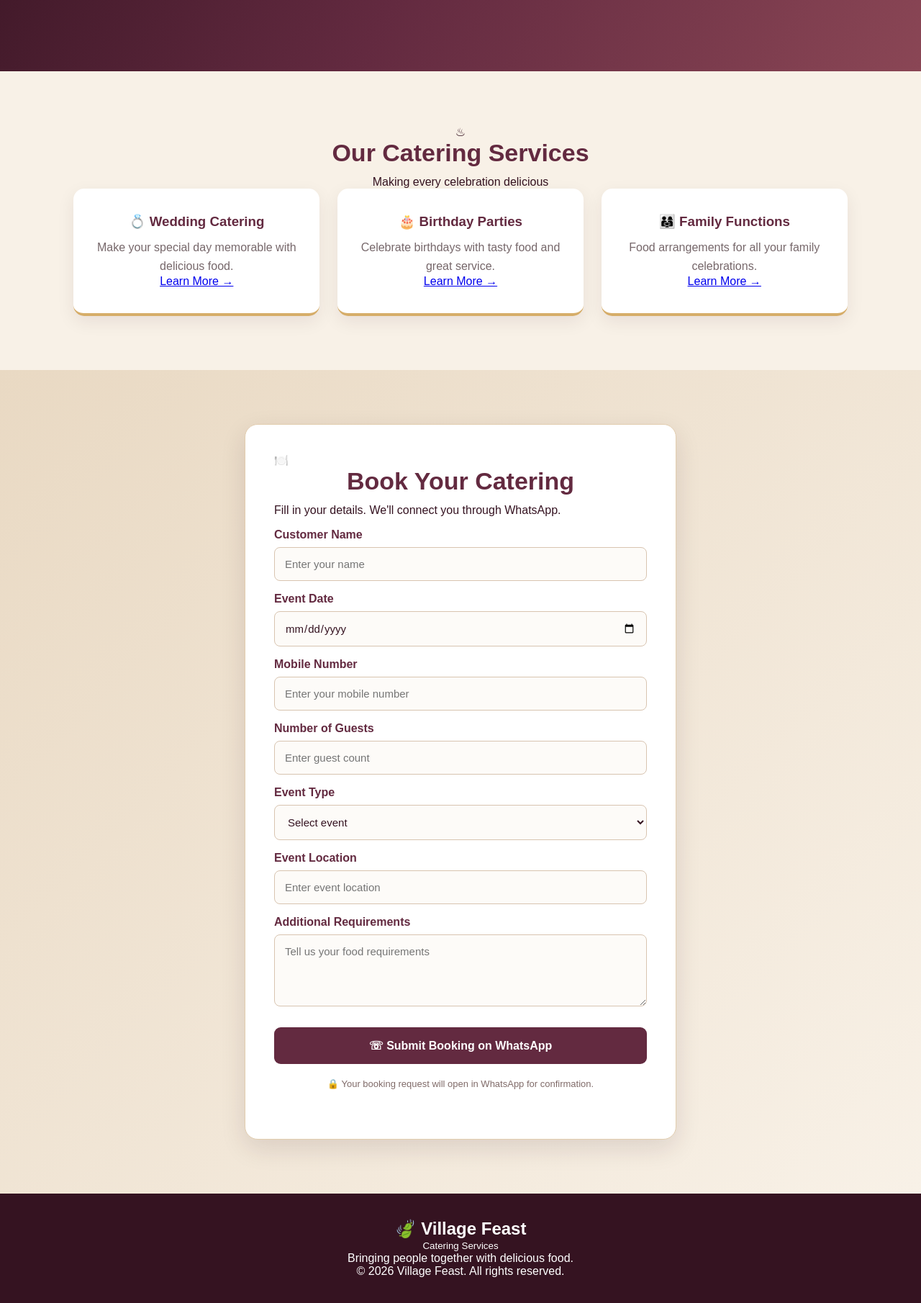
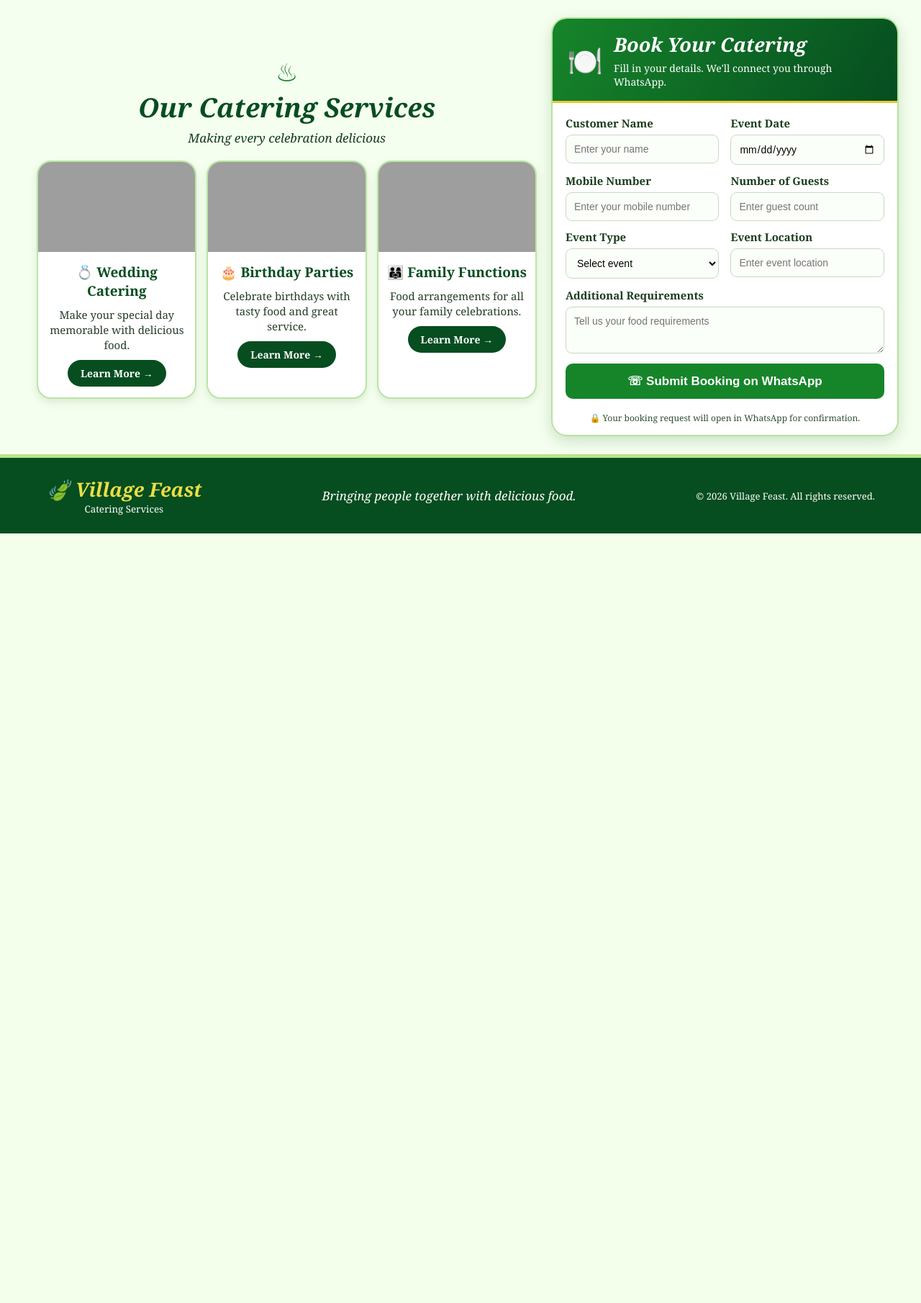
Before and after one commit to vinay2006abc/Village-feast, a Flask app: page / in a window 1280 px wide. Shown: the part 562-2372 px from the top of the page at 72% size. After the commit the page ends 1303 px from the top, so only its background shows below. Run offline with Flask 3, Linux system fonts and the light colour scheme; parts of the project's set-up code (start-up, migrations or seed data) failed here and were passed over; grey boxes are pictures that could not be loaded.

Commit message:
Replace Royal Burgundy theme with Light Green theme

```diff
--- a/static/style.css
+++ b/static/style.css
@@ -1,4 +1,6 @@
-/* VILLAGE FEAST - ROYAL BURGUNDY THEME */
+/* =====================================
+   VILLAGE FEAST - LIGHT GREEN THEME
+   ===================================== */
 
 * {
     margin: 0;
@@ -11,377 +13,588 @@ html {
 }
 
 body {
-    font-family: Arial, sans-serif;
-    background: #F8F1E7;
-    color: #351321;
+    font-family: Georgia, 'Times New Roman', serif;
+    background: #f5ffef;
+    color: #123d19;
+    overflow-x: hidden;
 }
+
+:root {
+    --light-green: #e5f8d9;
+    --soft-green: #f5ffef;
+    --green: #16852a;
+    --dark-green: #064d20;
+    --gold: #e7c62e;
+    --white: #ffffff;
+}
+
 
 /* HEADER */
 
-header {
-    background: #351321;
-    color: white;
-    padding: 20px 7%;
+.header {
+    width: 100%;
+    min-height: 95px;
+    padding: 12px 5%;
     display: flex;
+    align-items: center;
     justify-content: space-between;
-    align-items: center;
-    flex-wrap: wrap;
-    gap: 15px;
+    gap: 20px;
+    background: #f3ffeb;
+    border-bottom: 2px solid #c5e7b6;
+    position: relative;
+    z-index: 10;
 }
 
 .logo {
-    font-size: 25px;
+    display: flex;
+    align-items: center;
+    gap: 12px;
+}
+
+.logo-icon {
+    font-size: 45px;
+}
+
+.logo h2 {
+    color: var(--dark-green);
+    font-size: 34px;
+    font-style: italic;
     font-weight: bold;
-    color: #F1D69A;
+}
+
+.logo small {
+    display: block;
+    text-align: center;
+    font-size: 14px;
+    letter-spacing: 2px;
 }
 
 nav {
     display: flex;
-    gap: 25px;
+    align-items: center;
+    gap: 30px;
 }
 
 nav a {
-    color: white;
+    color: var(--dark-green);
     text-decoration: none;
     font-weight: bold;
+    font-size: 17px;
     transition: 0.3s;
 }
 
 nav a:hover {
-    color: #D6AD69;
+    color: var(--green);
 }
+
+nav .whatsapp-nav {
+    background: var(--green);
+    color: white;
+    padding: 13px 23px;
+    border-radius: 30px;
+    box-shadow: 0 4px 10px #0002;
+}
+
+nav .whatsapp-nav:hover {
+    background: var(--dark-green);
+    color: white;
+}
+
 
 /* HERO SECTION */
 
 .hero {
-    min-height: 520px;
-    display: flex;
+    min-height: 350px;
+    display: grid;
+    grid-template-columns: 42% 58%;
     align-items: center;
-    padding: 70px 10%;
     background: linear-gradient(
-        120deg,
-        #351321,
-        #632A40,
-        #8A4655
+        110deg,
+        #e4f8d5,
+        #f5ffed
     );
-    color: white;
+    overflow: hidden;
 }
 
 .hero-content {
-    max-width: 650px;
+    padding: 35px 0 35px 7%;
+    z-index: 1;
 }
 
 .tagline {
-    color: #F1D69A;
-    letter-spacing: 2px;
-    font-size: 13px;
-    margin-bottom: 20px;
+    display: inline-block;
+    background: var(--green);
+    color: white;
+    padding: 9px 18px;
+    border-radius: 30px;
+    font-weight: bold;
+    font-size: 14px;
+    letter-spacing: 1px;
 }
 
 .hero h1 {
-    font-size: 55px;
-    line-height: 1.2;
-    margin-bottom: 20px;
+    margin-top: 20px;
+    font-size: clamp(38px, 5vw, 67px);
+    line-height: 1;
+    color: var(--dark-green);
+    font-style: italic;
 }
 
 .hero h1 span {
-    color: #F1D69A;
+    color: var(--green);
 }
 
-.hero-content > p:not(.tagline) {
-    font-size: 17px;
-    line-height: 1.7;
-    margin-bottom: 30px;
+.hero-description {
+    margin: 18px 0;
+    font-size: 20px;
+    line-height: 1.5;
+    color: #183d1b;
 }
 
 .main-btn {
     display: inline-block;
-    padding: 15px 28px;
-    background: #D6AD69;
-    color: #351321;
+    background: var(--green);
+    color: white;
     text-decoration: none;
-    border-radius: 8px;
+    padding: 14px 28px;
+    border-radius: 30px;
     font-weight: bold;
+    font-size: 17px;
+    box-shadow: 0 5px 12px #0002;
     transition: 0.3s;
 }
 
 .main-btn:hover {
-    background: #F1D69A;
+    background: var(--dark-green);
     transform: translateY(-3px);
 }
+
+.hero-image {
+    height: 350px;
+    background:
+        linear-gradient(90deg, #e5f8d900, transparent),
+        url("https://images.unsplash.com/photo-1555244162-803834f70033?auto=format&fit=crop&w=1400&q=85");
+    background-position: center;
+    background-size: cover;
+}
+
+
+/* MAIN CONTENT */
+
+.main-container {
+    display: grid;
+    grid-template-columns: 59% 41%;
+    gap: 20px;
+    padding: 25px 4%;
+    align-items: center;
+}
+
 
 /* SERVICES */
 
 .services {
-    padding: 75px 8%;
-    text-align: center;
-    background: #F8F1E7;
+    padding: 10px 0;
 }
 
-.services h2,
-.booking h2 {
-    color: #632A40;
-    font-size: 34px;
-    margin-bottom: 12px;
+.section-heading {
+    text-align: center;
+    margin-bottom: 20px;
 }
 
-.subtitle {
-    color: #806B69;
-    margin-bottom: 40px;
+.section-heading span {
+    color: var(--green);
+    font-size: 35px;
+}
+
+.section-heading h2 {
+    font-size: clamp(25px, 3vw, 37px);
+    color: var(--dark-green);
+    font-style: italic;
+}
+
+.section-heading p {
+    margin-top: 6px;
+    font-size: 17px;
+    font-style: italic;
 }
 
 .service-container {
     display: grid;
     grid-template-columns: repeat(3, 1fr);
-    gap: 25px;
+    gap: 14px;
 }
 
 .service-card {
-    background: #FFFFFF;
-    padding: 35px 22px;
-    border-radius: 15px;
-    border-bottom: 4px solid #D6AD69;
-    box-shadow: 0 8px 25px rgba(53, 19, 33, 0.08);
+    background: white;
+    border: 2px solid #b9e6a2;
+    border-radius: 20px;
+    overflow: hidden;
+    text-align: center;
+    box-shadow: 0 5px 12px #315b2b20;
     transition: 0.3s;
 }
 
 .service-card:hover {
-    transform: translateY(-7px);
-    box-shadow: 0 12px 30px rgba(53, 19, 33, 0.15);
+    transform: translateY(-6px);
+    box-shadow: 0 9px 20px #315b2b35;
 }
 
-.service-icon {
-    font-size: 42px;
-    margin-bottom: 18px;
+.service-image {
+    height: 125px;
+    background-size: cover;
+    background-position: center;
 }
 
-.service-card h3 {
-    color: #632A40;
-    margin-bottom: 12px;
+.wedding .service-image {
+    background-image: url("https://images.unsplash.com/photo-1519741497674-611481863552?auto=format&fit=crop&w=600&q=80");
 }
 
-.service-card p {
-    color: #76676A;
-    line-height: 1.6;
+.birthday .service-image {
+    background-image: url("https://images.unsplash.com/photo-1578985545062-69928b1d9587?auto=format&fit=crop&w=600&q=80");
 }
 
-/* BOOKING SECTION */
+.family .service-image {
+    background-image: url("https://images.unsplash.com/photo-1511632765486-a01980e01a18?auto=format&fit=crop&w=600&q=80");
+}
+
+.service-info {
+    padding: 15px 10px;
+}
+
+.service-info h3 {
+    font-size: 19px;
+    color: var(--dark-green);
+}
+
+.service-info p {
+    font-size: 15px;
+    margin: 10px 0;
+    line-height: 1.4;
+    color: #263d29;
+}
+
+.learn-btn {
+    display: inline-block;
+    background: var(--dark-green);
+    color: white;
+    padding: 9px 18px;
+    border-radius: 25px;
+    text-decoration: none;
+    font-weight: bold;
+    font-size: 14px;
+    transition: 0.3s;
+}
+
+.learn-btn:hover {
+    background: var(--green);
+}
+
+
+/* BOOKING FORM */
 
 .booking {
-    padding: 75px 15px;
-    background: linear-gradient(
-        135deg,
-        #E9D9C3,
-        #F8F1E7
-    );
+    width: 100%;
 }
 
 .booking-box {
-    max-width: 600px;
-    margin: auto;
-    padding: 40px;
-    background: #FFFFFF;
-    border-radius: 18px;
-    border: 1px solid #E2CDAE;
-    box-shadow: 0 12px 35px rgba(53, 19, 33, 0.12);
+    background: white;
+    border: 2px solid #b5e49c;
+    border-radius: 22px;
+    overflow: hidden;
+    box-shadow: 0 7px 20px #245b2530;
 }
 
-.booking-box h2 {
-    text-align: center;
+.booking-heading {
+    background: linear-gradient(
+        120deg,
+        var(--green),
+        var(--dark-green)
+    );
+    color: white;
+    display: flex;
+    align-items: center;
+    gap: 15px;
+    padding: 17px 20px;
+    border-bottom: 3px solid var(--gold);
 }
 
-.booking-box > p {
-    text-align: center;
-    color: #806B69;
-    margin-bottom: 25px;
-    line-height: 1.6;
+.booking-heading span {
+    font-size: 40px;
 }
 
-/* FORM */
-
-label {
-    display: block;
-    margin: 16px 0 8px;
-    color: #632A40;
-    font-weight: bold;
+.booking-heading h2 {
+    font-size: 27px;
+    font-style: italic;
 }
 
-input,
-select,
-textarea {
-    width: 100%;
-    padding: 14px;
-    border: 1px solid #D8C4B0;
-    border-radius: 8px;
-    background: #FDFBF8;
-    color: #351321;
-    font-size: 15px;
-    outline: none;
-    font-family: inherit;
+.booking-heading p {
+    font-size: 14px;
+    margin-top: 5px;
 }
 
-input:focus,
-select:focus,
-textarea:focus {
-    border-color: #A36A42;
-    box-shadow: 0 0 5px rgba(163, 106, 66, 0.2);
+#bookingForm {
+    padding: 18px;
 }
 
-textarea {
-    min-height: 100px;
+.form-grid {
+    display: grid;
+    grid-template-columns: 1fr 1fr;
+    gap: 12px 16px;
+}
+
+.form-group {
+    display: flex;
+    flex-direction: column;
+    gap: 6px;
+    min-width: 0;
+}
+
+.form-group label {
+    font-size: 15px;
+    font-weight: bold;
+    color: #193d1d;
+}
+
+.form-group input,
+.form-group select,
+.form-group textarea {
+    width: 100%;
+    padding: 11px;
+    border: 1px solid #c8d8c3;
+    border-radius: 9px;
+    background: #fbfff9;
+    font-size: 14px;
+    font-family: Arial, sans-serif;
+    outline: none;
+    transition: 0.3s;
+}
+
+.form-group input:focus,
+.form-group select:focus,
+.form-group textarea:focus {
+    border-color: var(--green);
+    box-shadow: 0 0 5px #16852a40;
+}
+
+.full-width {
+    margin-top: 13px;
+}
+
+.form-group textarea {
+    height: 65px;
     resize: vertical;
 }
 
-/* WHATSAPP BUTTON */
-
 .submit-btn {
     width: 100%;
-    padding: 16px;
-    margin-top: 25px;
+    padding: 14px;
+    margin-top: 14px;
+    background: var(--green);
+    color: white;
     border: none;
-    border-radius: 9px;
-    background: #632A40;
-    color: #FFFFFF;
-    font-size: 16px;
+    border-radius: 10px;
+    font-size: 17px;
     font-weight: bold;
     cursor: pointer;
     transition: 0.3s;
 }
 
 .submit-btn:hover {
-    background: #351321;
-    transform: translateY(-2px);
+    background: var(--dark-green);
 }
 
-.booking-box .note {
-    margin-top: 18px;
-    font-size: 13px;
-    color: #806B69;
+.submit-btn:disabled {
+    opacity: 0.7;
+    cursor: not-allowed;
 }
+
+.note {
+    text-align: center;
+    padding: 0 12px 15px;
+    font-size: 12px;
+    color: #304e30;
+}
+
 
 /* BOOKING SUCCESS NOTIFICATION */
 
+.booking-notification[hidden] {
+    display: none !important;
+}
+
 .booking-notification {
-    background: #351321;
-    color: #FFFFFF;
-    padding: 22px 15px;
+    margin: 10px 3% 20px;
+    padding: 16px;
+    background: linear-gradient(
+        110deg,
+        #064d20,
+        #16852a,
+        #064d20
+    );
+    border: 3px solid #d6e94b;
+    border-radius: 20px;
+    color: white;
     text-align: center;
-    border-top: 3px solid #D6AD69;
-    border-bottom: 3px solid #D6AD69;
+    box-shadow: 0 5px 15px #0003;
     overflow: hidden;
 }
 
-.booking-notification[hidden] {
-    display: none;
-}
-
 .notification-content h3 {
-    display: block;
-    width: max-content;
-    min-width: 100%;
-    color: #F1D69A;
-    font-size: 21px;
-    margin-bottom: 12px;
-    white-space: nowrap;
-    animation: notificationScroll 12s linear infinite;
+    color: #fff45c;
+    font-size: 26px;
+    font-style: italic;
+    margin-bottom: 10px;
 }
 
 .notification-content p {
-    margin: 8px 0;
-    line-height: 1.6;
-    color: #FFFFFF;
+    margin: 7px 0;
+    font-size: 15px;
 }
 
-.notification-content .notification-footer {
-    color: #F1D69A;
+.notification-footer {
+    color: #fff45c;
     font-weight: bold;
 }
 
-@keyframes notificationScroll {
-    from {
-        transform: translateX(100%);
-    }
-
-    to {
-        transform: translateX(-100%);
-    }
-}
 
 /* FOOTER */
 
-footer {
-    background: #351321;
-    color: #FFFFFF;
-    text-align: center;
-    padding: 35px 15px;
+.footer {
+    background: var(--dark-green);
+    color: white;
+    min-height: 110px;
+    padding: 22px 5%;
+    display: flex;
+    align-items: center;
+    justify-content: space-between;
+    gap: 20px;
+    border-top: 5px solid #b6e38c;
 }
 
-footer h3 {
-    color: #F1D69A;
-    font-size: 24px;
-    margin-bottom: 12px;
+.footer-logo h2 {
+    color: #e9df46;
+    font-style: italic;
+    font-size: 27px;
 }
 
-footer p {
-    margin: 8px 0;
-    color: #E9D9C3;
+.footer-logo small {
+    display: block;
+    text-align: center;
 }
 
-/* MOBILE RESPONSIVE */
+.footer-message {
+    font-size: 17px;
+    font-style: italic;
+}
 
-@media (max-width: 768px) {
+.footer-copy {
+    font-size: 13px;
+    text-align: right;
+}
 
-    header {
-        flex-direction: column;
-        text-align: center;
+
+/* RESPONSIVE DESIGN */
+
+@media (max-width: 1000px) {
+
+    .header {
+        padding: 15px 3%;
     }
 
     nav {
-        gap: 18px;
+        gap: 15px;
+    }
+
+    nav a {
+        font-size: 14px;
+    }
+
+    .main-container {
+        grid-template-columns: 1fr;
+    }
+
+    .booking {
+        max-width: 750px;
+        margin: auto;
+    }
+
+}
+
+@media (max-width: 650px) {
+
+    .header {
+        flex-direction: column;
+        gap: 14px;
+    }
+
+    .logo h2 {
+        font-size: 29px;
+    }
+
+    nav {
+        width: 100%;
+        justify-content: center;
         flex-wrap: wrap;
-        justify-content: center;
+        gap: 13px;
+    }
+
+    nav a {
+        font-size: 13px;
+    }
+
+    nav .whatsapp-nav {
+        padding: 9px 13px;
     }
 
     .hero {
-        min-height: 420px;
-        padding: 55px 7%;
+        grid-template-columns: 1fr;
     }
 
-    .hero h1 {
-        font-size: 40px;
+    .hero-content {
+        padding: 35px 6%;
+    }
+
+    .hero-image {
+        height: 220px;
+    }
+
+    .hero-description {
+        font-size: 17px;
+    }
+
+    .main-container {
+        padding: 20px 4%;
     }
 
     .service-container {
         grid-template-columns: 1fr;
+        gap: 18px;
     }
 
-    .booking-box {
-        padding: 25px 18px;
+    .service-image {
+        height: 190px;
     }
 
-    .services h2,
-    .booking h2 {
-        font-size: 28px;
+    .form-grid {
+        grid-template-columns: 1fr;
+    }
+
+    .booking-heading h2 {
+        font-size: 23px;
+    }
+
+    .footer {
+        flex-direction: column;
+        text-align: center;
+        padding: 25px 15px;
+    }
+
+    .footer-copy {
+        text-align: center;
     }
 
     .notification-content h3 {
-        font-size: 18px;
+        font-size: 20px;
     }
 
-    .notification-content p {
-        font-size: 14px;
-    }
 }
-
-/* RESPECT REDUCED MOTION */
-
-@media (prefers-reduced-motion: reduce) {
-
-    html {
-        scroll-behavior: auto;
-    }
-
-    .notification-content h3 {
-        animation: none;
-    }
-}
```
